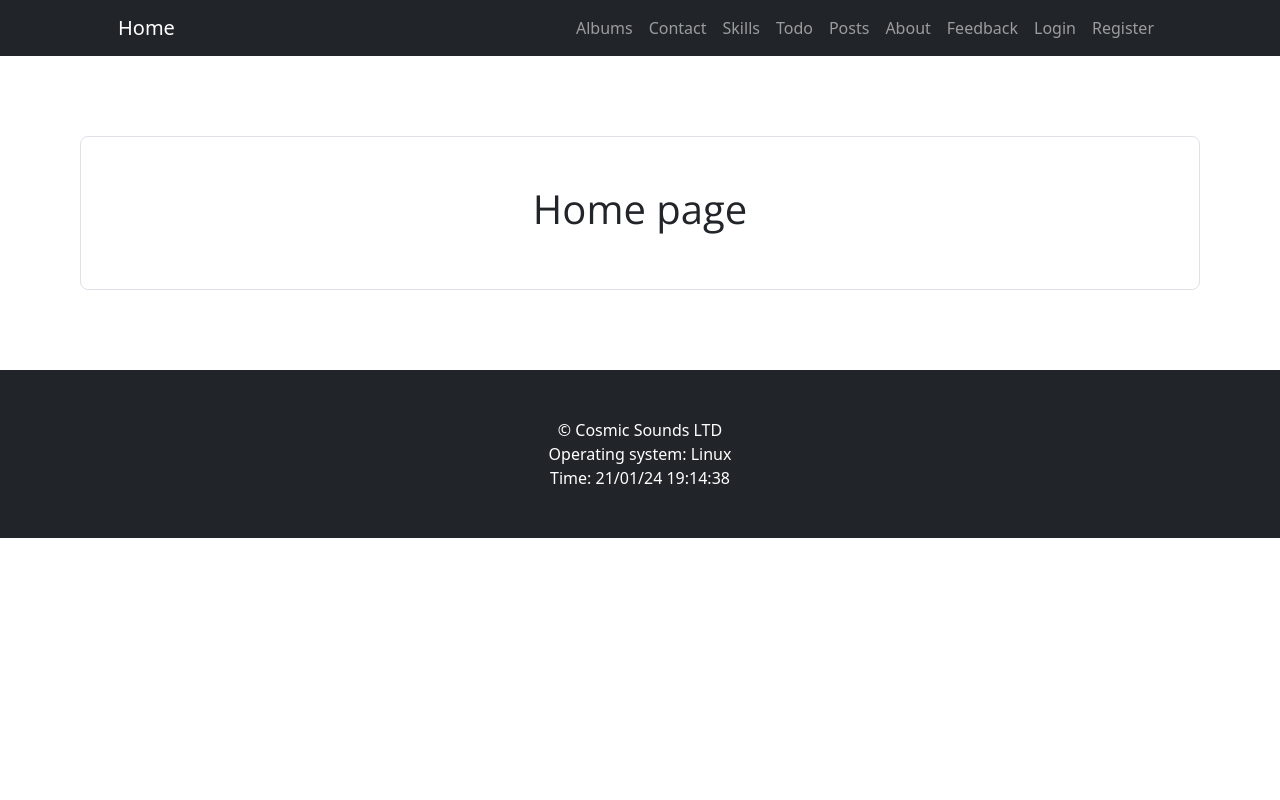
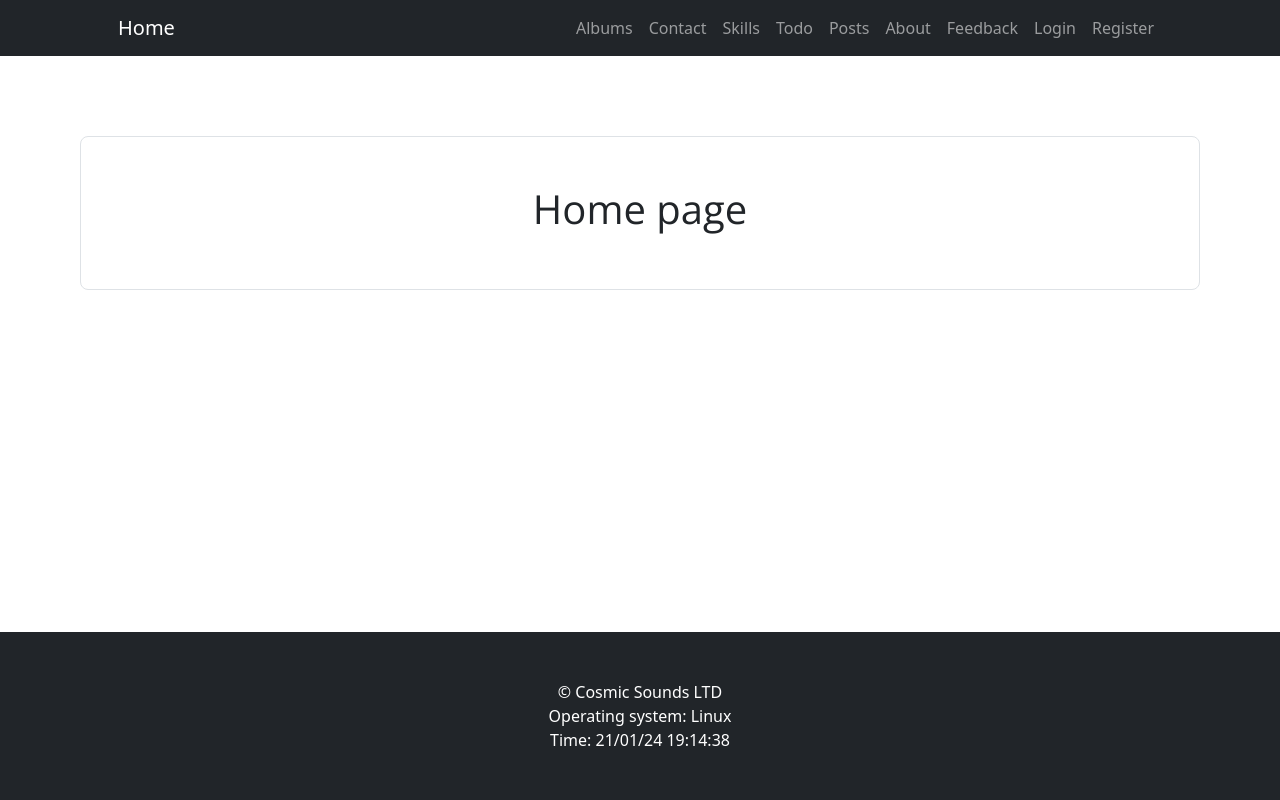
Before and after one commit to LostHopes/Flask-labs, a Flask app: page / in a window 1280 px wide. Run offline with Flask 3, Linux system fonts and the light colour scheme; some libraries are stand-ins or nearby versions.

Commit message:
replaced styles.css from films brnach

```diff
--- a/src/app/static/css/styles.css
+++ b/src/app/static/css/styles.css
@@ -5,6 +5,16 @@
 
 /* Default font for content */
 @import url('https://fonts.googleapis.com/css2?family=JetBrains+Mono&family=Open+Sans&display=swap');
+
+body{
+  min-height: 100vh;
+  display: flex;
+  flex-direction: column;
+}
+
+footer{
+  margin-top: auto;
+}
 
 :root {
   --title: 40px;
```
